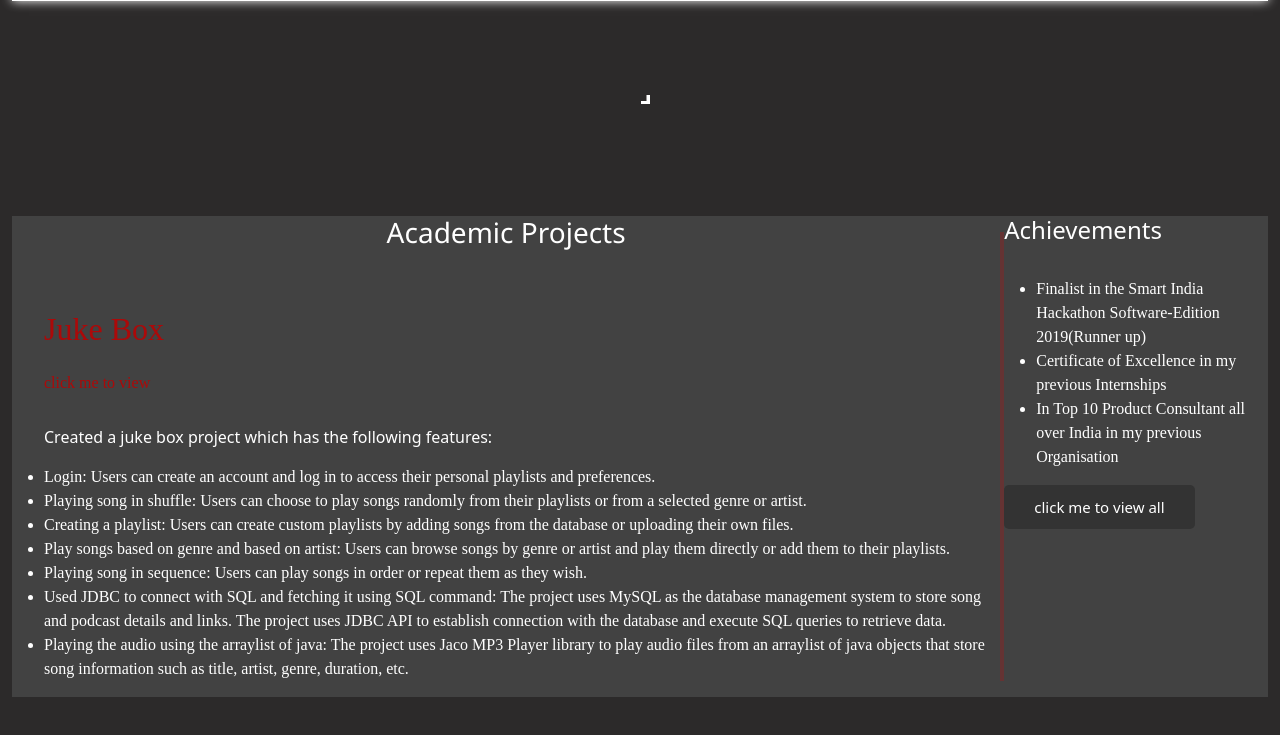
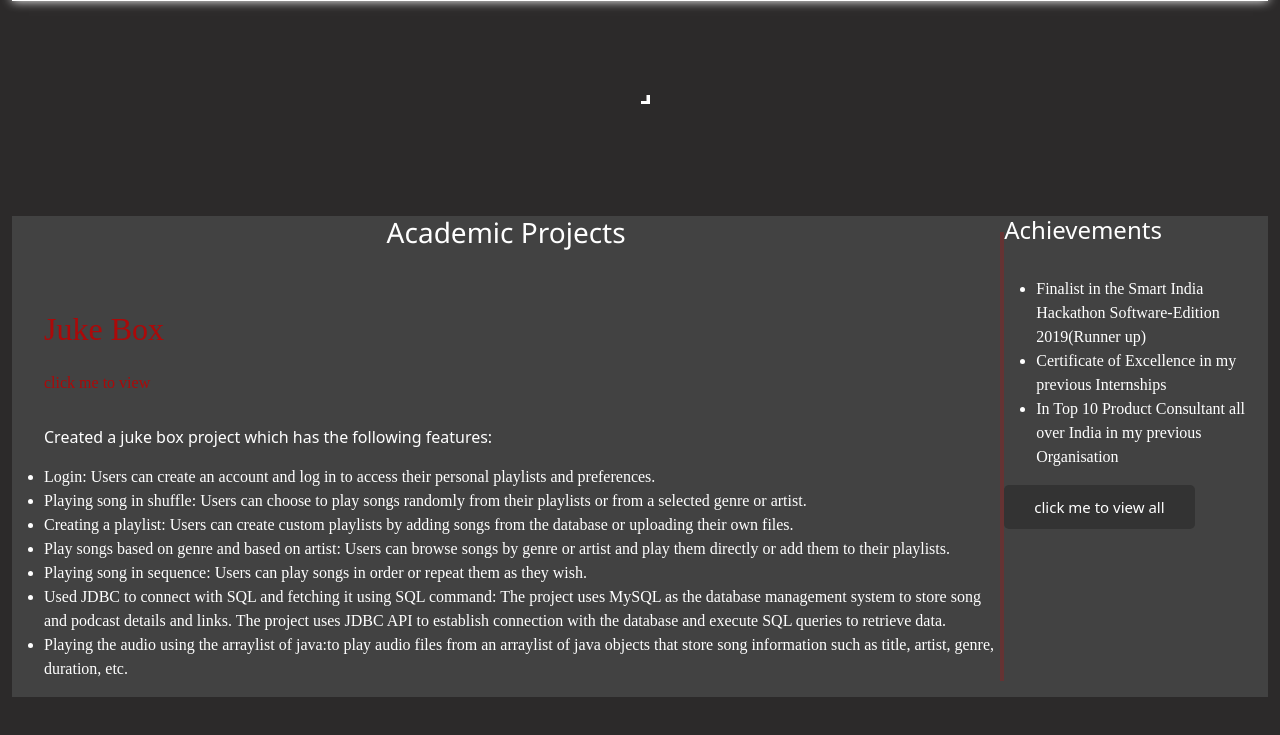
Before and after one commit to AbdulNabi9966/NetflixProfile, a plain HTML site: page index.html in a window 1280 px wide. Shown: the part 1191-1926 px from the top of the page. Drawn offline with nearby package versions, Linux system fonts and the light colour scheme.

Commit message:
Update index.html

```diff
--- a/index.html
+++ b/index.html
@@ -41,6 +41,10 @@
                     <li>
                         <i class="fa fa-github" style="font-size: 20px; color: rgb(172, 9, 9)"></i><a
                             href="https://github.com/innushaik815" target="_blank">https://github.com/innushaik815</a>
+                    </li>
+
+                    <li>
+
                     </li>
                 </ul>
             </div>
@@ -293,7 +297,7 @@
                 <li>Play songs based on genre and based on artist: Users can browse songs by genre or artist and play them directly or add them to their playlists.</li>
                 <li>Playing song in sequence: Users can play songs in order or repeat them as they wish.</li>
                 <li>Used JDBC to connect with SQL and fetching it using SQL command: The project uses MySQL as the database management system to store song and podcast details and links. The project uses JDBC API to establish connection with the database and execute SQL queries to retrieve data.</li>
-                <li>Playing the audio using the arraylist of java: The project uses Jaco MP3 Player library to play audio files from an arraylist of java objects that store song information such as title, artist, genre, duration, etc.</li>
+                <li>Playing the audio using the arraylist of java:to play audio files from an arraylist of java objects that store song information such as title, artist, genre, duration, etc.</li>
 
             </ul>
         </article>
```
